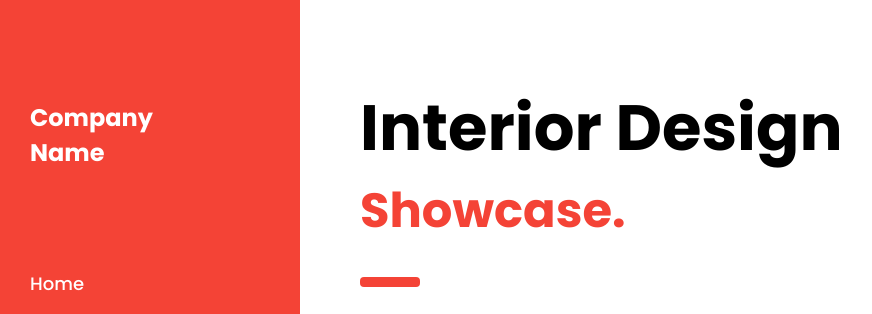
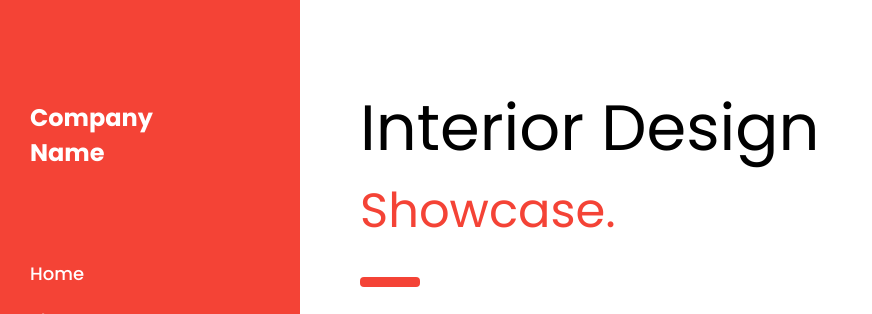
Before and after one commit to Sakarrr/interior-design, a PHP site: page / in a window 1280 px wide. Shown: the top 314 px of the page, without its empty margins (0-872 px from the left). Run offline with PHP 8.4, Linux system fonts and the light colour scheme.

Commit message:
Fix - Minor padding and font weight issues

```diff
--- a/assets/stylesheet/scss/layout/_layout.scss
+++ b/assets/stylesheet/scss/layout/_layout.scss
@@ -18,7 +18,7 @@
   h2 {
     position: relative;
     font-size: 48px;
-    font-weight: 700;
+    font-weight: 400;
     color: $color__primary;
     margin-bottom: 70px;
 
--- a/assets/stylesheet/scss/layout/_sidebar.scss
+++ b/assets/stylesheet/scss/layout/_sidebar.scss
@@ -59,7 +59,6 @@
 
     li {
       font-size: 18px;
-      padding: 10px 0;
 
       a {
         display: block;
--- a/assets/stylesheet/scss/layout/content-layout/_showcase.scss
+++ b/assets/stylesheet/scss/layout/content-layout/_showcase.scss
@@ -1,8 +1,7 @@
 .interior-showcase {
-  margin-bottom: 100px;
-
   .interior-heading {
     font-size: 64px;
+    font-weight: 400;
   }
 
   .interior-showcase-photogrid {
--- a/sections/showcase.php
+++ b/sections/showcase.php
@@ -1,7 +1,9 @@
 <div class="interior-showcase" id="interior-showcase">
     <div class="container">
         <div class="row">
-            <h1 class="interior-heading">Interior Design</h1>
+            <h1 class="interior-heading">
+                Interior Design
+            </h1>
             <h2 class="interior-showcase-heading"> Showcase. </h2>
             <div class="interior-showcase-photogrid">
                 <a data-fslightbox href="https://images.pexels.com/photos/27702855/pexels-photo-27702855/free-photo-of-amigo.jpeg?auto=compress&cs=tinysrgb&w=1260&h=750&dpr=1"><img src="https://images.pexels.com/photos/27702855/pexels-photo-27702855/free-photo-of-amigo.jpeg?auto=compress&cs=tinysrgb&w=1260&h=750&dpr=1"></img></a>
```
Also changed, not shown: assets/stylesheet/css/style.css, 1 other file.
